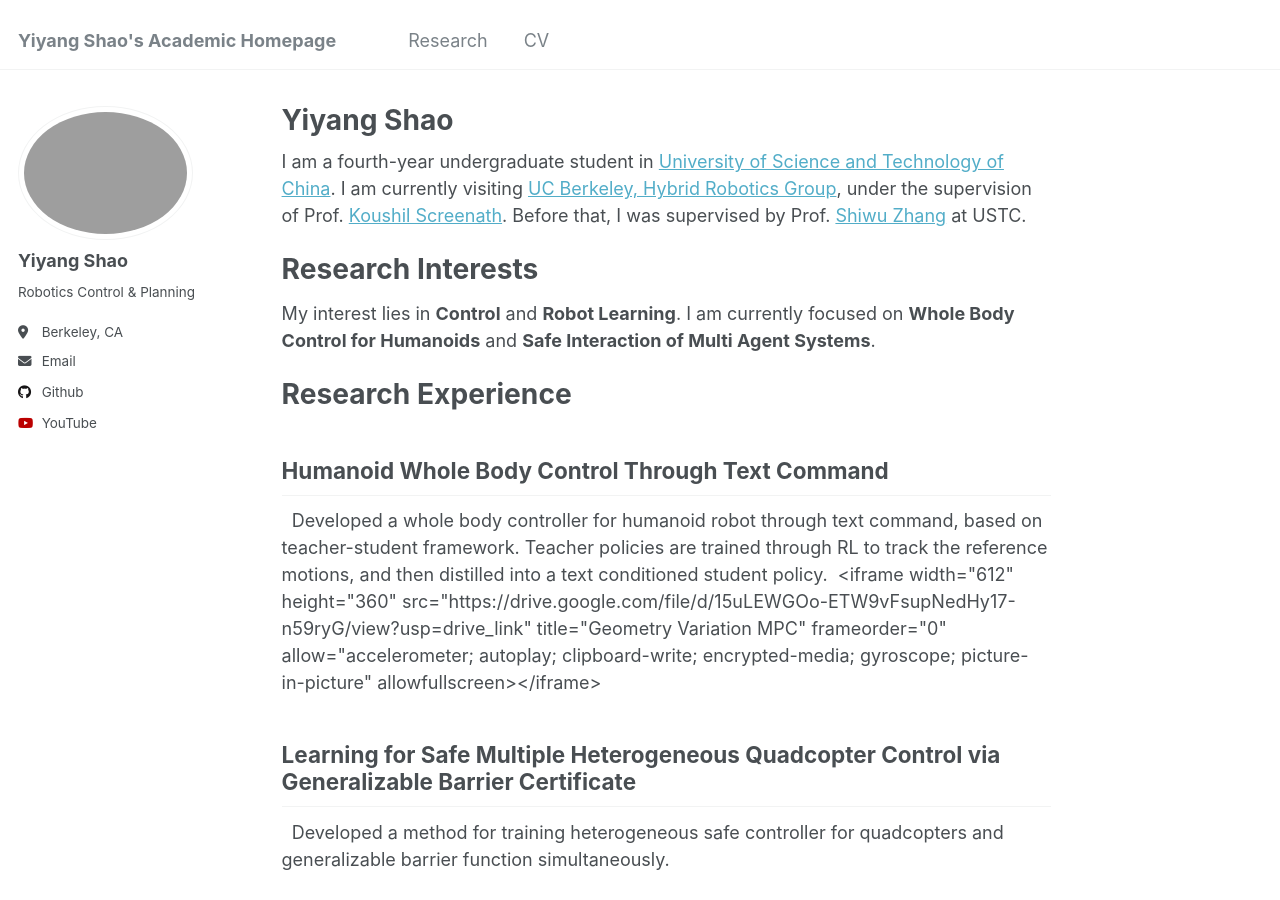
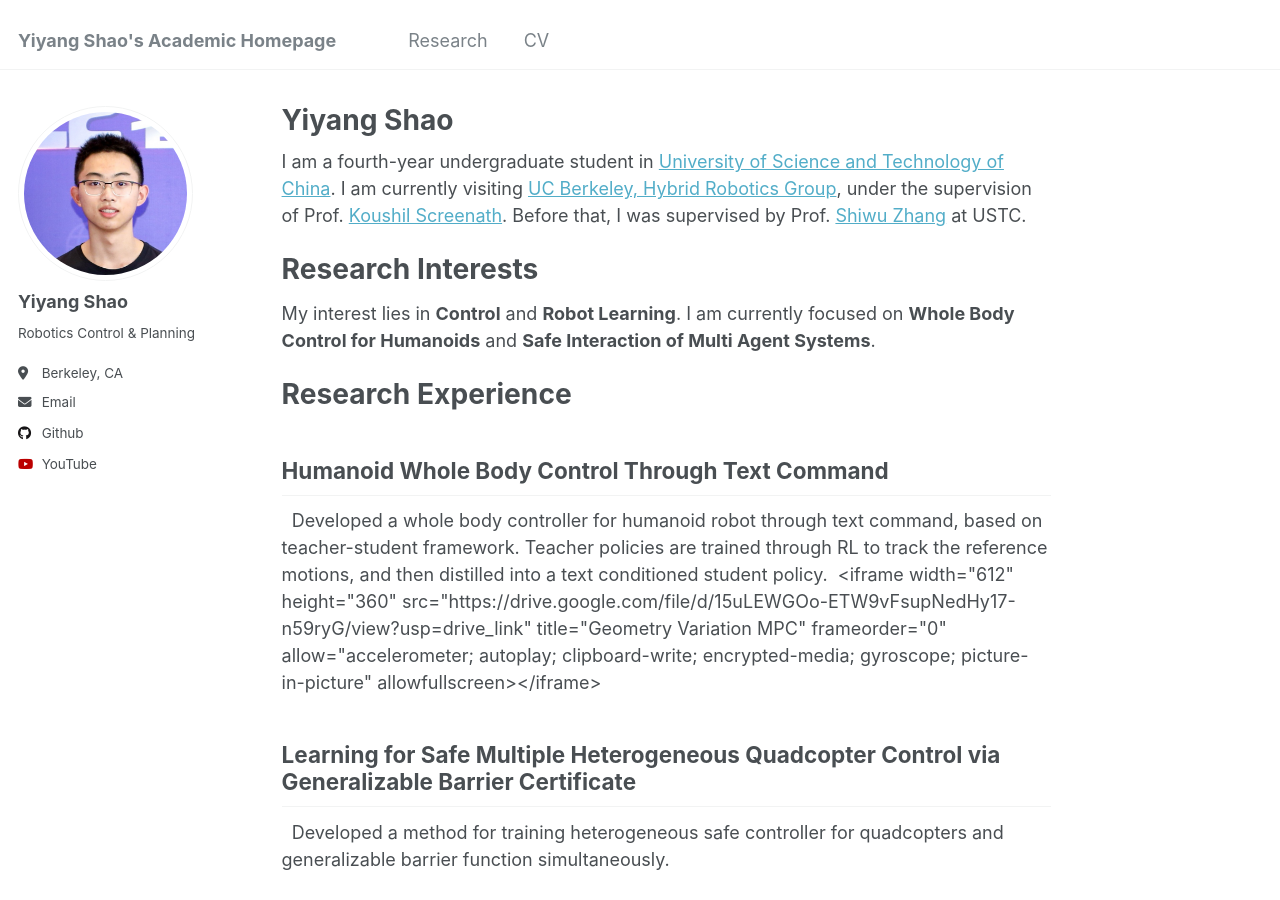
Before and after one commit to YiyangShao2003/YiyangShao2003.github.io, a Jekyll site: the page built from _pages/about.md, in a window 1280 px wide and 900 px high. Built offline with Jekyll 4.4.1, drawn with Linux system fonts in a browser that asks for light colours.

Commit message:
update avatar path

```diff
--- a/_config.yml
+++ b/_config.yml
@@ -21,7 +21,7 @@ repository               : "YiyangShao2003/YiyangShao2003.github.io"
 #               Additional customization can be done by editing /_includes/author-profile.html
 author:
   # Biographic information
-  avatar           : "syy_avatar.png"
+  avatar           : "syy_avatar.jpg"
   name             : "Yiyang Shao"
   pronouns         : # example: "she/her"
   bio              : "Robotics Control & Planning"
```
